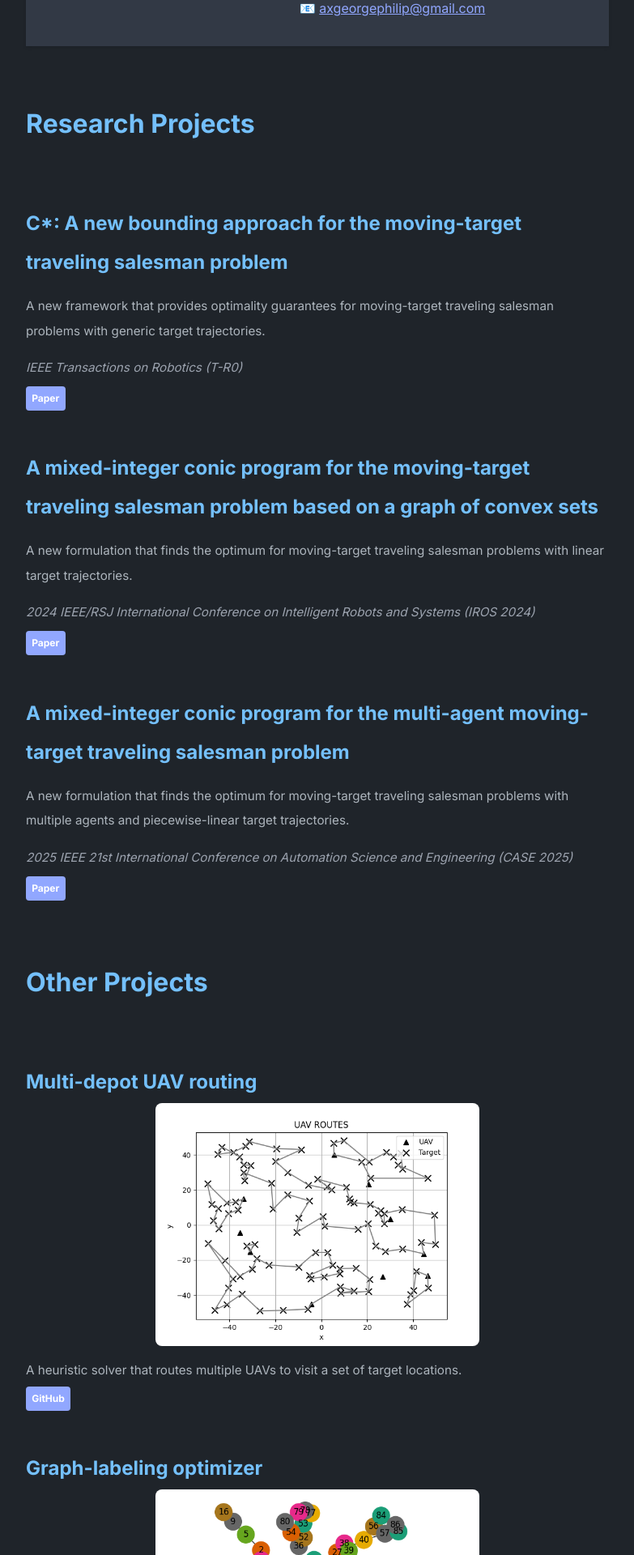
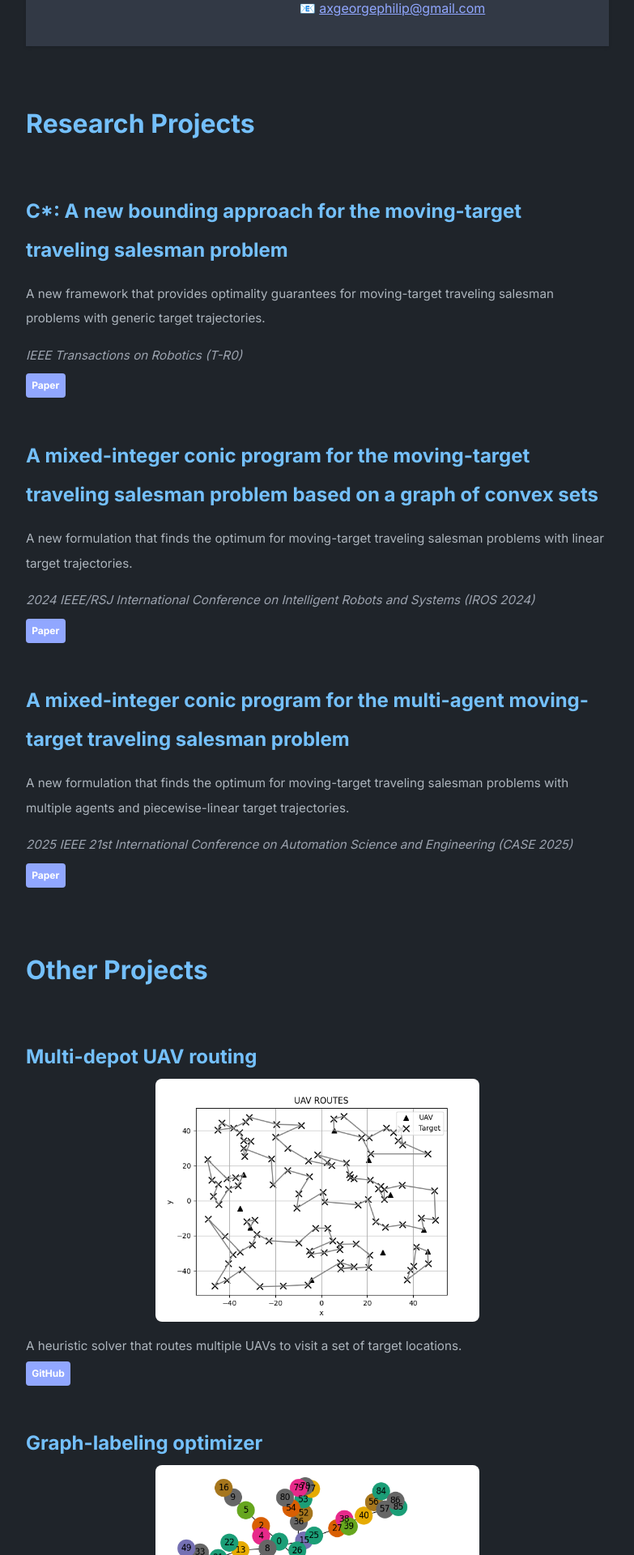
Before and after one commit to axgeorge/axgeorge.github.io, a Jekyll site: the page built from index.md, in a window 1280 px wide. Shown: the part 402-2322 px from the top of the page at 81% size, without its empty margins (248-1031 px from the left). Built offline with Jekyll 4.4.1, drawn with Linux system fonts in a browser that asks for light colours; a style sheet for code colours, icons or effects is not loaded.

Commit message:
tighten layout

```diff
--- a/_sass/list.scss
+++ b/_sass/list.scss
@@ -86,7 +86,7 @@ ul.horizontal-list {
 
 /* Titles for Research and Other projects sections */
 h2 {
-  margin-bottom: 0.96em; /* reduced by 60% from typical ~2.4em */
+  margin-bottom: 0.48em; /* reduced to 0.48em (halved) */
 }
 
 /* Container for media */
```
